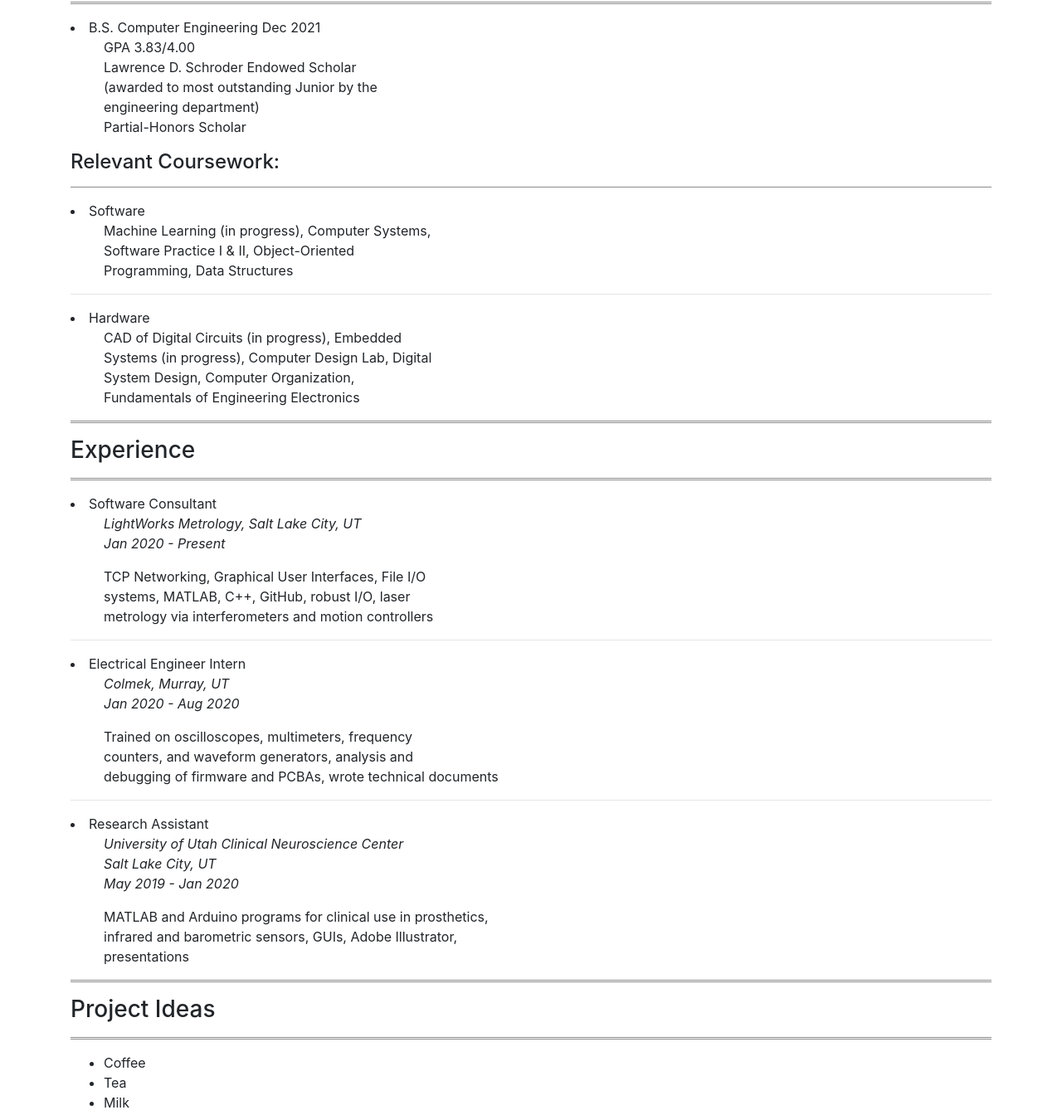
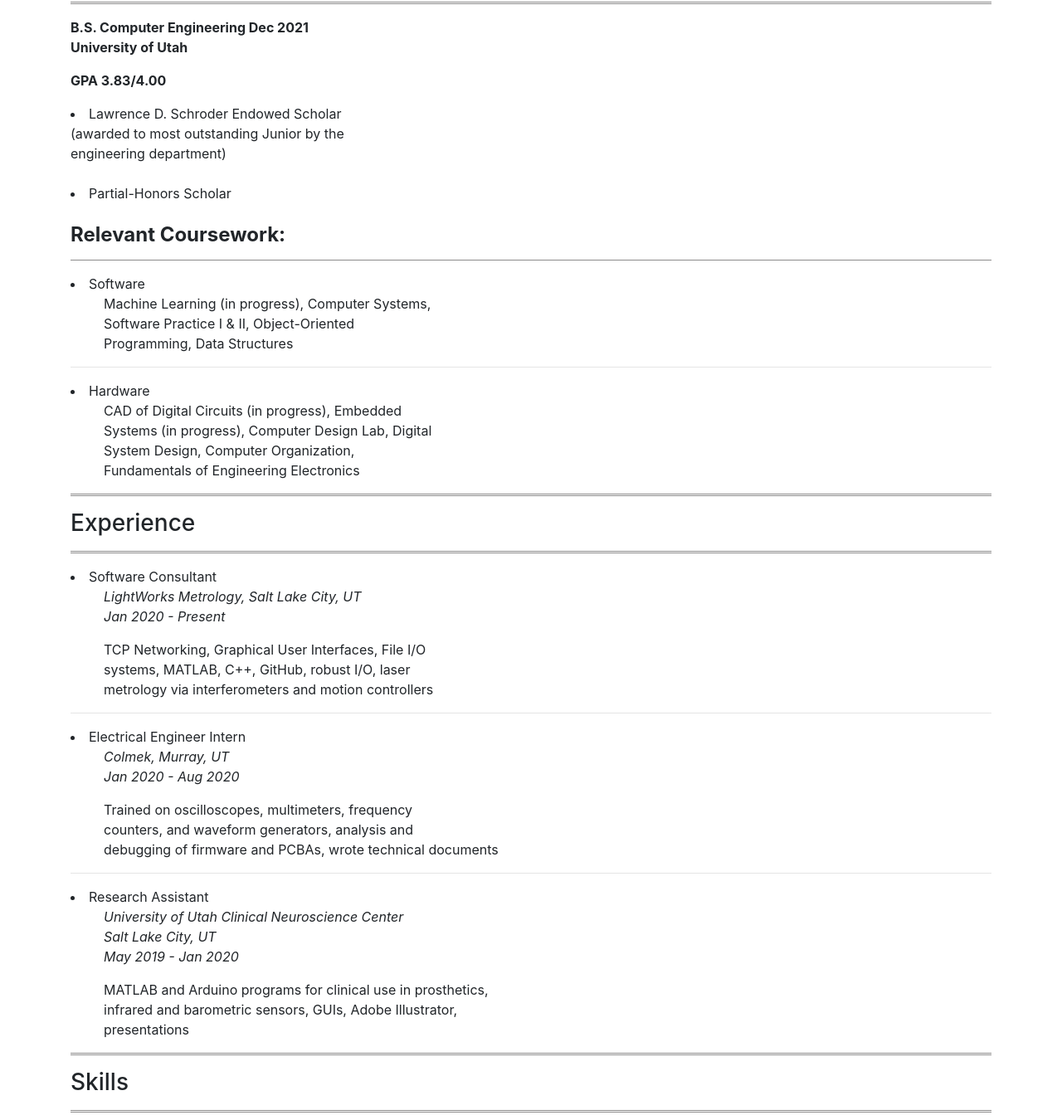
Before and after one commit to Durrantula/Durrant.github.io, a plain HTML site: page index.html in a window 1280 px wide. Shown: the part 457-1801 px from the top of the page at 83% size. Drawn offline with Linux system fonts and the light colour scheme.

Commit message:
resume ready

```diff
--- a/index.html
+++ b/index.html
@@ -55,17 +55,16 @@
 <hr class="style2">
 <h3>Education</h3>
 <hr class="style2">
-<p>
-<li>B.S. Computer Engineering Dec 2021</li>
-<ul>
-	GPA 3.83/4.00<br>
-	Lawrence D. Schroder Endowed Scholar<br>
+<p class="font-weight-bold">B.S. Computer Engineering Dec 2021<br>
+University of Utah</p>
+	<p class="font-weight-bold">GPA 3.83/4.00</p>
+	<li>Lawrence D. Schroder Endowed Scholar<br>
 	(awarded to most outstanding Junior by the<br>
-	engineering department)<br>
-	Partial-Honors Scholar<br>
-</ul>
+	engineering department)</li><br>
+	<li>Partial-Honors Scholar<br></li>
+<br>
 
-<h4>Relevant Coursework:</h4>
+<h4><p class="font-weight-bold">Relevant Coursework:</p></h4>
 <hr class="style1">
 <li>Software</li>
 <ul>
@@ -124,15 +123,6 @@
 	presentations<br>
 </ul>
 
-<hr class="style2">
-<h3>Project Ideas</h3>
-<hr class="style2">
-<ul>
-	<li>Coffee</li>
-	<li>Tea</li>
-	<li>Milk</li>
-</ul>
-
 
 <hr class="style2">
 <h3>Skills</h3>
@@ -172,6 +162,8 @@
 	</dl>
 </ul>
 
+<hr>
+
 <ul>
 	<li>RISC-V Security Hardening</li>
 	<p class="font-italic">Senior Clinic Project | Collaborative | Sep 2020 - present</p>
@@ -181,6 +173,8 @@
 		<dd>- Characterizing/predicting faulty behavior</dd>
 	</dl>
 </ul>
+
+<hr>
 
 <ul>
 	<li>Laser Metrology Library</li>
@@ -192,6 +186,8 @@
 	</dl>
 </ul>
 
+<hr>
+
 <ul>
 	<li>Tank-Wars Game</li>
 	<p class="font-italic">Coursework Project | Partner | Oct 2019 - Dec 2019</p>
@@ -200,6 +196,8 @@
 		<dd>- TCP networking, JSON formatted data, and backup game statistics using SQL and a database</dd>
 	</dl>
 </ul>
+
+<hr>
 
 <ul>
 	<li>Concurrent Webserver</li>
@@ -211,6 +209,10 @@
 <hr class="style2">
 <h3>Contact</h3>
 <hr class="style2">
+<p>
+	Email: spencerdurrant@gmail.com<br>
+	Cell: (801) 815-2561<br>
+</p>
 
 </div>
 
```
